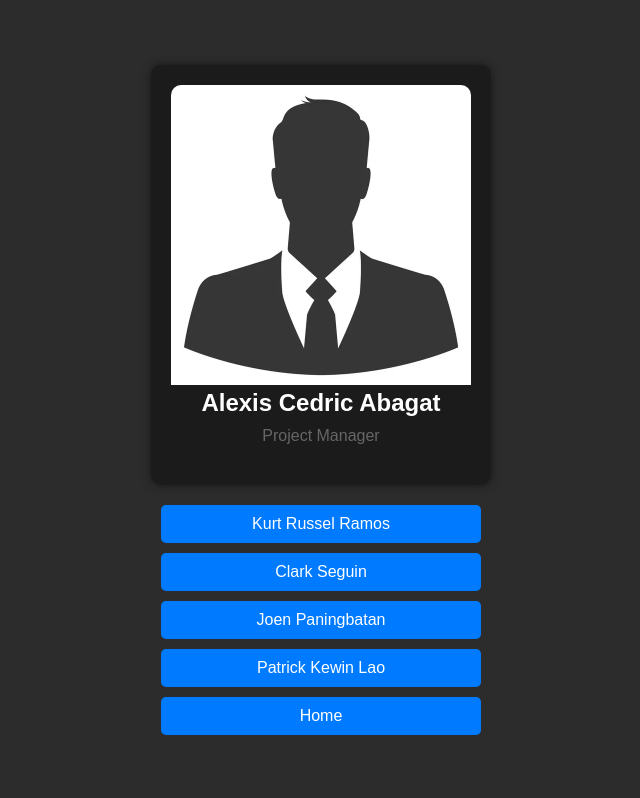
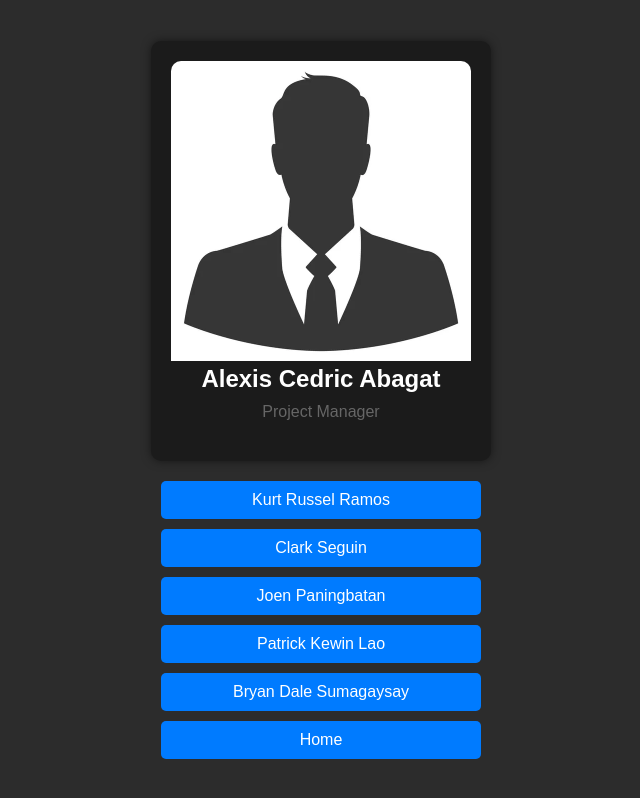
Before and after one commit to ipt-casestudy/ipt-casestudy.github.io, a plain HTML site: page profile4.html in a window 1280 px wide. Shown: the whole page, without its empty margins (319-959 px from the left). Drawn offline with Linux system fonts and the light colour scheme.

Commit message:
Update profile4.html

```diff
--- a/profile4.html
+++ b/profile4.html
@@ -66,6 +66,7 @@
         <a href="profile2.html">Clark Seguin</a>
         <a href="profile3.html">Joen Paningbatan</a>
         <a href="profile5.html">Patrick Kewin Lao</a>
+        <a href="profile6.html">Bryan Dale Sumagaysay</a>
         <a href="index.html">Home</a>
     </div>
 </body>
```
